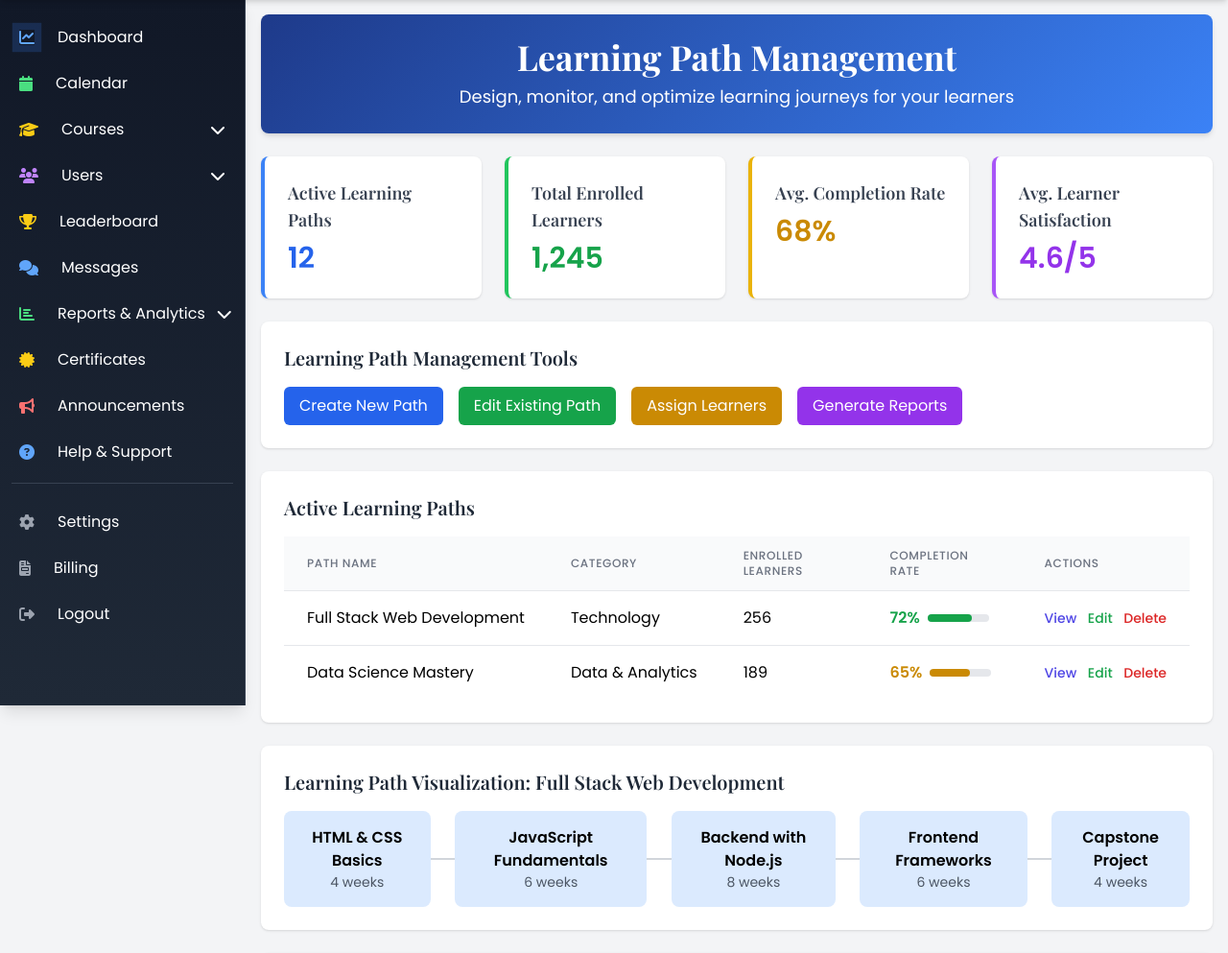
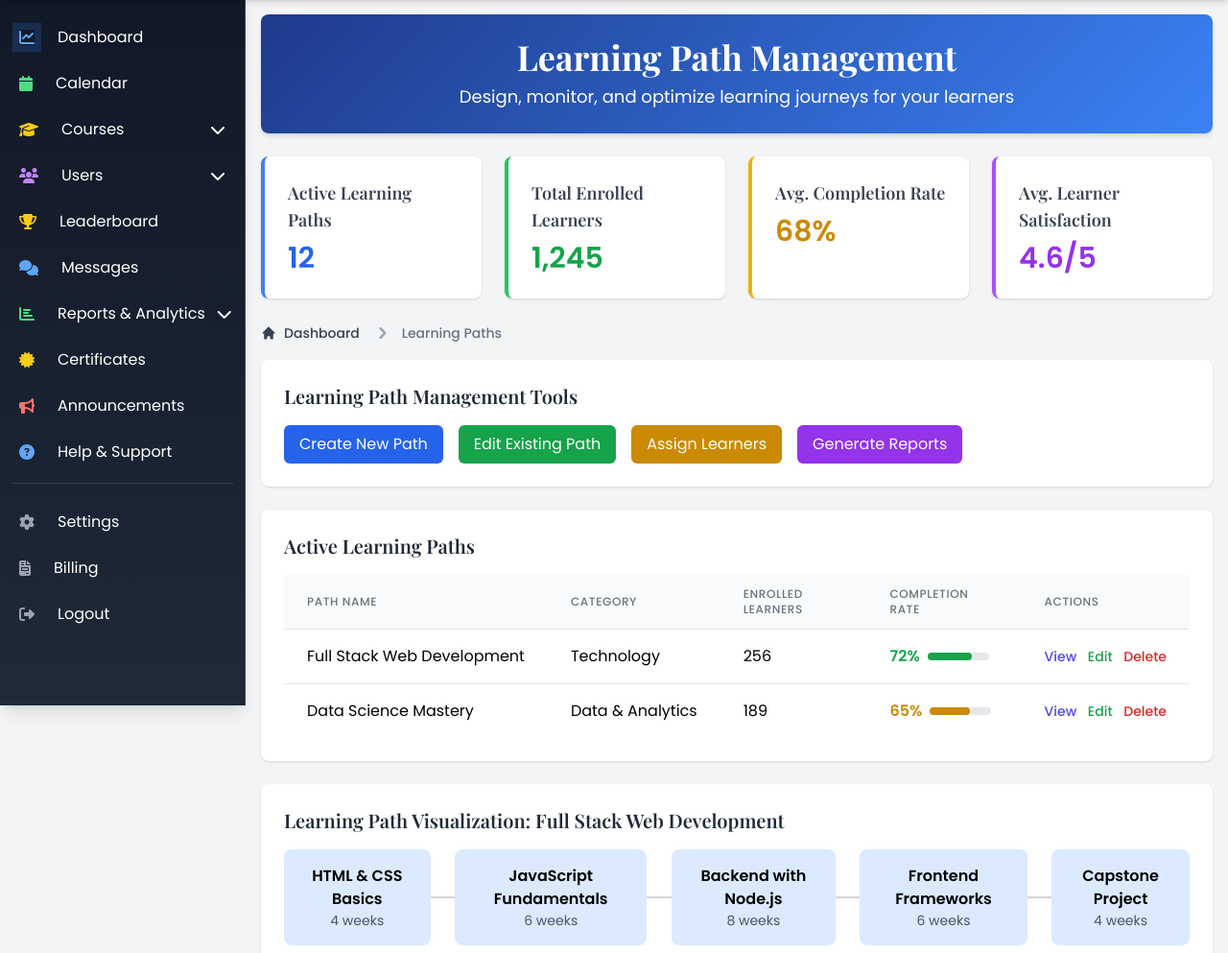
Before and after one commit to phostilite/learning-management-system-django, a Django app: page /en/user/administrator/course/learning_paths/ in a window 1280 px wide. Shown: the part 65-1058 px from the top of the page at 96% size. Run offline with Django 5.2, Linux system fonts and the light colour scheme; some libraries are stand-ins or nearby versions.

Commit message:
add: breadcrumbs

```diff
--- a/templates/users/administrator/course/learning_path.html
+++ b/templates/users/administrator/course/learning_path.html
@@ -35,6 +35,23 @@
             <p class="text-3xl font-bold text-purple-600">4.6/5</p>
         </div>
     </div>
+
+    <nav class="flex mb-4" aria-label="{% trans 'Breadcrumb' %}">
+        <ol class="inline-flex items-center space-x-1 md:space-x-3">
+            <li class="inline-flex items-center">
+                <a href="{% url 'administrator_dashboard' %}" class="inline-flex items-center text-sm font-medium text-gray-700 hover:text-blue-600">
+                    <svg class="w-4 h-4 mr-2" fill="currentColor" viewBox="0 0 20 20" xmlns="http://www.w3.org/2000/svg"><path d="M10.707 2.293a1 1 0 00-1.414 0l-7 7a1 1 0 001.414 1.414L4 10.414V17a1 1 0 001 1h2a1 1 0 001-1v-2a1 1 0 011-1h2a1 1 0 011 1v2a1 1 0 001 1h2a1 1 0 001-1v-6.586l.293.293a1 1 0 001.414-1.414l-7-7z"></path></svg>
+                    {% trans "Dashboard" %}
+                </a>
+            </li>
+            <li>
+                <div class="flex items-center">
+                    <svg class="w-6 h-6 text-gray-400" fill="currentColor" viewBox="0 0 20 20" xmlns="http://www.w3.org/2000/svg"><path fill-rule="evenodd" d="M7.293 14.707a1 1 0 010-1.414L10.586 10 7.293 6.707a1 1 0 011.414-1.414l4 4a1 1 0 010 1.414l-4 4a1 1 0 01-1.414 0z" clip-rule="evenodd"></path></svg>
+                    <span class="ml-1 text-sm font-medium text-gray-500 md:ml-2">{% trans "Learning Paths" %}</span>
+                </div>
+            </li>
+        </ol>
+    </nav>
 
     <!-- Learning Path Management Tools -->
     <div class="bg-white rounded-lg shadow p-6 mb-6 animate__animated animate__fadeInUp">
```
